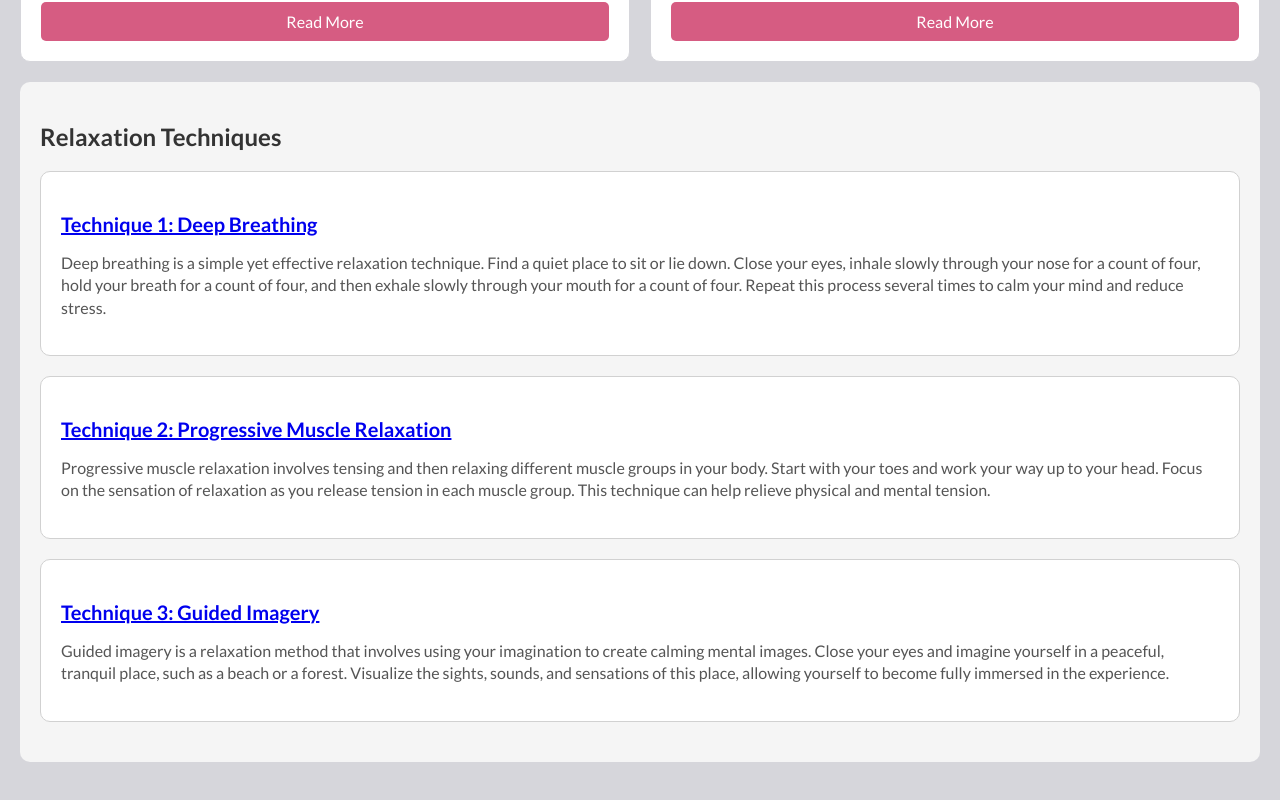
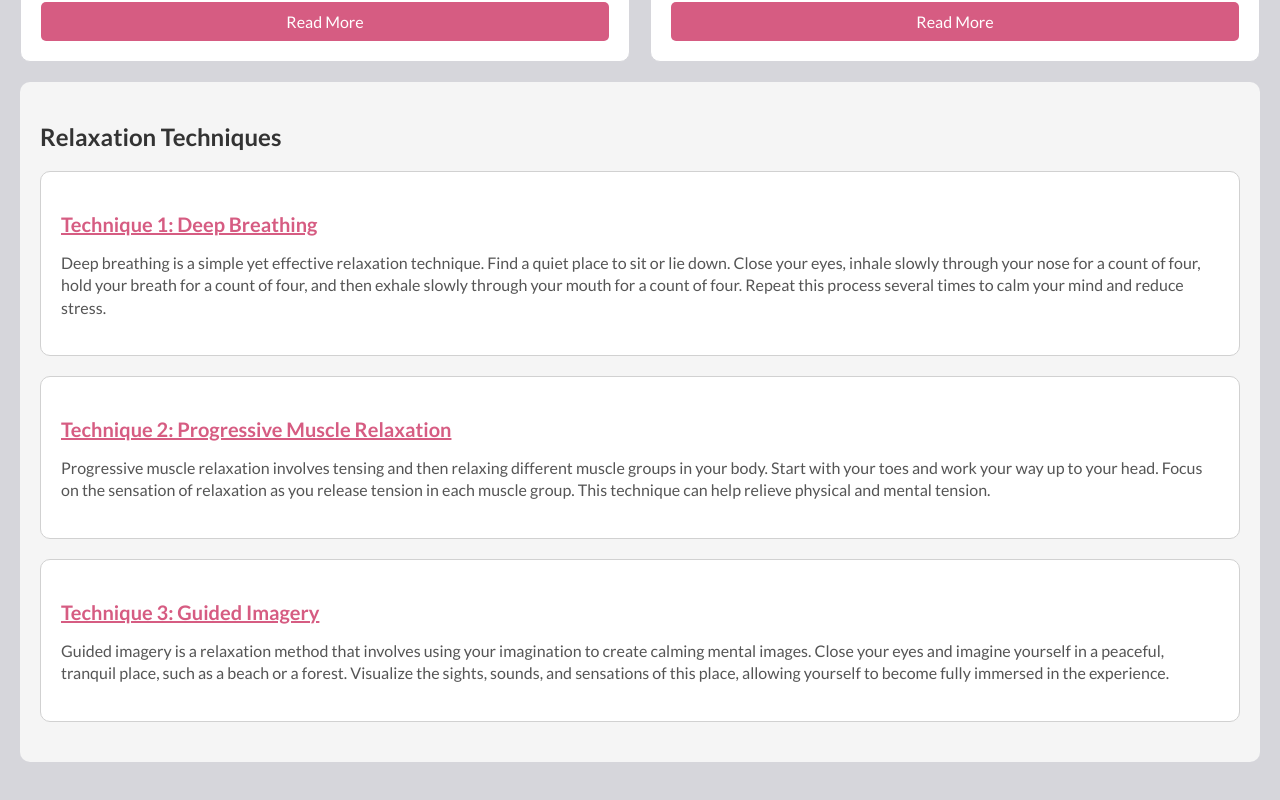
Before and after one commit to kidscoots101/caring-bridge, a React (Create React App) app: page /explore in a window 1280 px wide. Shown: the part 967-1767 px from the top of the page. Built offline with nearby package versions, Linux system fonts and the light colour scheme.

Commit message:
changed link colour

```diff
--- a/src/screens/User.js
+++ b/src/screens/User.js
@@ -92,7 +92,7 @@ export default function MentalHealth() {
       <section className="relaxation-section">
   <h2>Relaxation Techniques</h2>
   <div className="relaxation-card">
-  <p><a href="https://www.youtube.com/watch?v=K353fkHYMPs" target="_blank" rel="noopener noreferrer">Technique 1: Deep Breathing</a></p>    <p>
+  <p><a href="https://www.youtube.com/watch?v=K353fkHYMPs" target="_blank" rel="noopener noreferrer" style={{ color: "#D65C82" }}>Technique 1: Deep Breathing</a></p>    <p>
       Deep breathing is a simple yet effective relaxation technique. Find a quiet place to sit or lie down.
       Close your eyes, inhale slowly through your nose for a count of four, hold your breath for a count of four, and
       then exhale slowly through your mouth for a count of four. Repeat this process several times to calm your mind
@@ -101,7 +101,7 @@ export default function MentalHealth() {
   </div>
 
   <div className="relaxation-card">
-  <p><a href="https://www.youtube.com/watch?v=ClqPtWzozXs" target="_blank" rel="noopener noreferrer">Technique 2: Progressive Muscle Relaxation</a></p>    <p>
+  <p><a href="https://www.youtube.com/watch?v=ClqPtWzozXs" target="_blank" rel="noopener noreferrer" style={{ color: "#D65C82" }}>Technique 2: Progressive Muscle Relaxation</a></p>    <p>
       Progressive muscle relaxation involves tensing and then relaxing different muscle groups in your body. Start
       with your toes and work your way up to your head. Focus on the sensation of relaxation as you release
       tension in each muscle group. This technique can help relieve physical and mental tension.
@@ -109,7 +109,7 @@ export default function MentalHealth() {
   </div>
 
   <div className="relaxation-card">
-  <p><a href="https://www.youtube.com/watch?v=t1rRo6cgM_E" target="_blank" rel="noopener noreferrer">Technique 3: Guided Imagery</a></p>     <p>
+  <p><a href="https://www.youtube.com/watch?v=t1rRo6cgM_E" target="_blank" rel="noopener noreferrer" style={{ color: "#D65C82" }}>Technique 3: Guided Imagery</a></p>     <p>
       Guided imagery is a relaxation method that involves using your imagination to create calming mental images.
       Close your eyes and imagine yourself in a peaceful, tranquil place, such as a beach or a forest. Visualize
       the sights, sounds, and sensations of this place, allowing yourself to become fully immersed in the experience.
```
